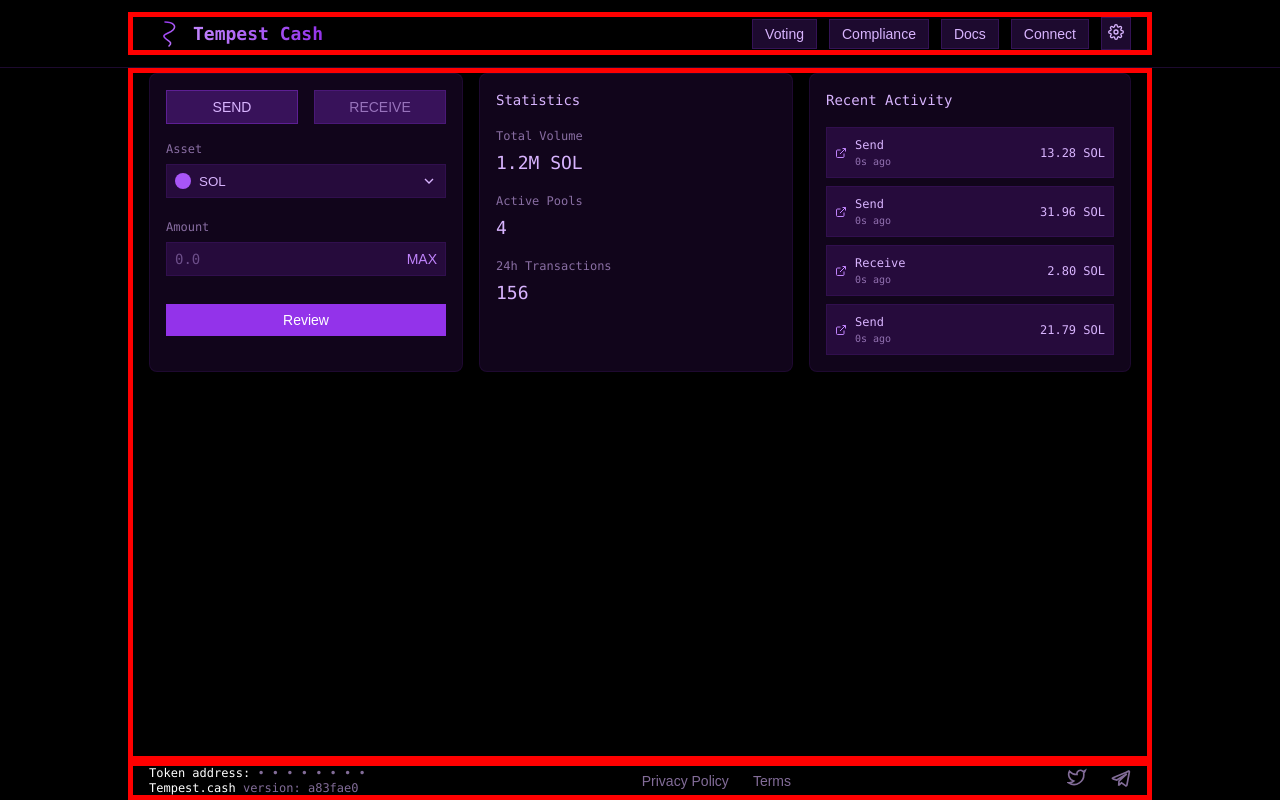
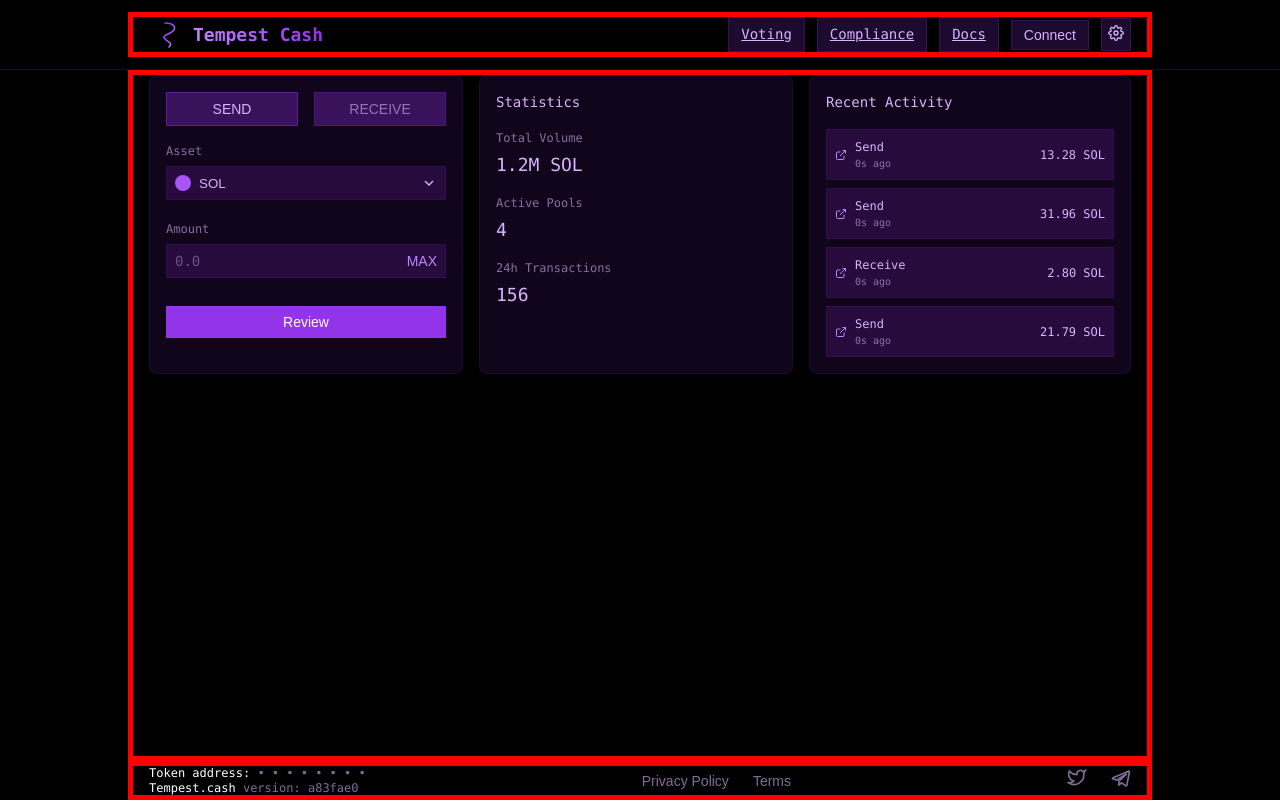
Before and after one commit to JRossNicoll/tempest.cash, a plain HTML site: page index.html in a window 1280 px wide. Drawn offline with Linux system fonts and the light colour scheme.

Commit message:
Update index.html

```diff
--- a/index.html
+++ b/index.html
@@ -38,10 +38,11 @@
                     </svg>
                     <span class="logo-text">Tempest Cash</span>
                 </div>
+                <!-- Replace your current nav-buttons div with this -->
 <div class="nav-buttons">
-                    <button class="btn">Voting</button>
-                    <button class="btn">Compliance</button>
-                    <button class="btn">Docs</button>
+    <a href="https://x.com/tempest_cash" target="_blank" rel="noopener noreferrer" class="btn">Voting</a>
+    <a href="https://x.com/tempest_cash" target="_blank" rel="noopener noreferrer" class="btn">Compliance</a>
+    <a href="https://x.com/tempest_cash" target="_blank" rel="noopener noreferrer" class="btn">Docs</a>
     <button class="btn">Connect</button>
     <button class="btn settings-btn">
         <svg width="16" height="16" viewBox="0 0 24 24" fill="none" stroke="currentColor" stroke-width="2">
```
Lines whose indentation alone changed are shown as unchanged.
